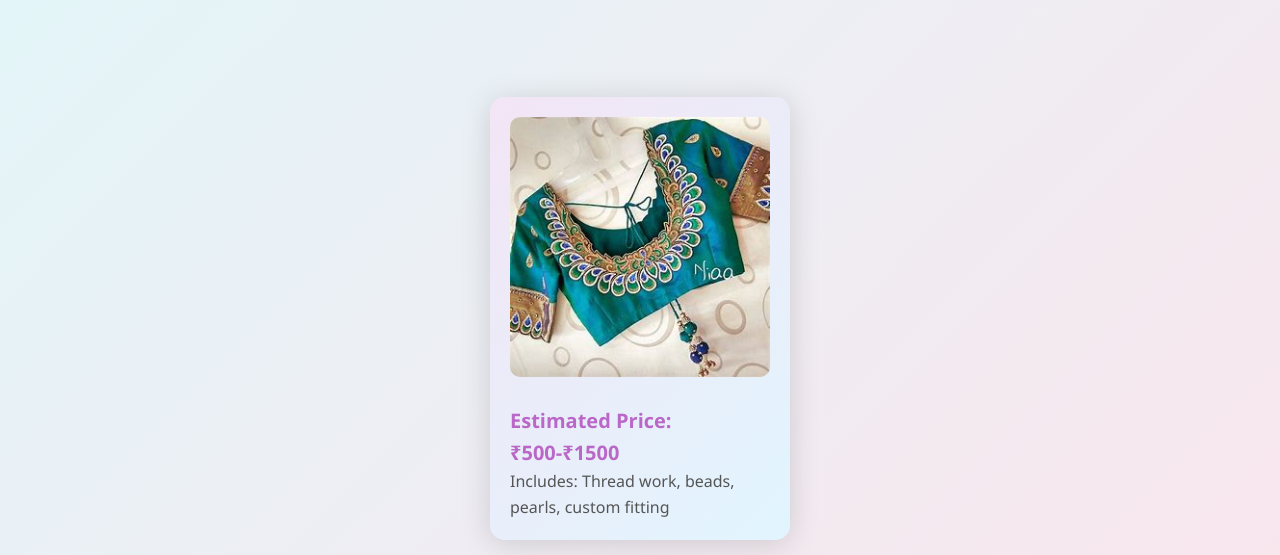
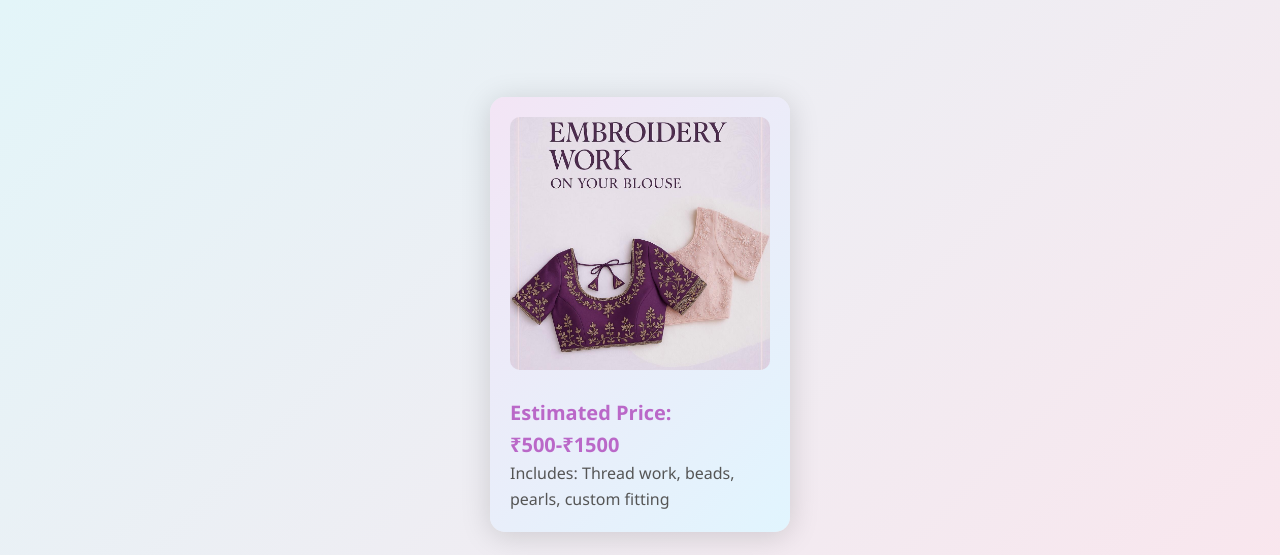
Before and after one commit to Likki135/Bulakshmi22, a plain HTML site: page index.html in a window 1280 px wide. Shown: the part 245-800 px from the top of the page. Drawn offline with Linux system fonts and the light colour scheme.

Commit message:
Update index.html

```diff
--- a/index.html
+++ b/index.html
@@ -252,7 +252,7 @@
 
     <section id="designs" class="design-gallery">
       <div class="design-card">
-        <img src="images/img0.jpg" alt="Design 1" />
+        <img src="images/img00.jpg" alt="Design 1" />
         <div class="card-info">
           <h3>Estimated Price:</br> ₹500-₹1500</h3>
           <p>Includes: Thread work, beads, pearls, custom fitting</p>
```
